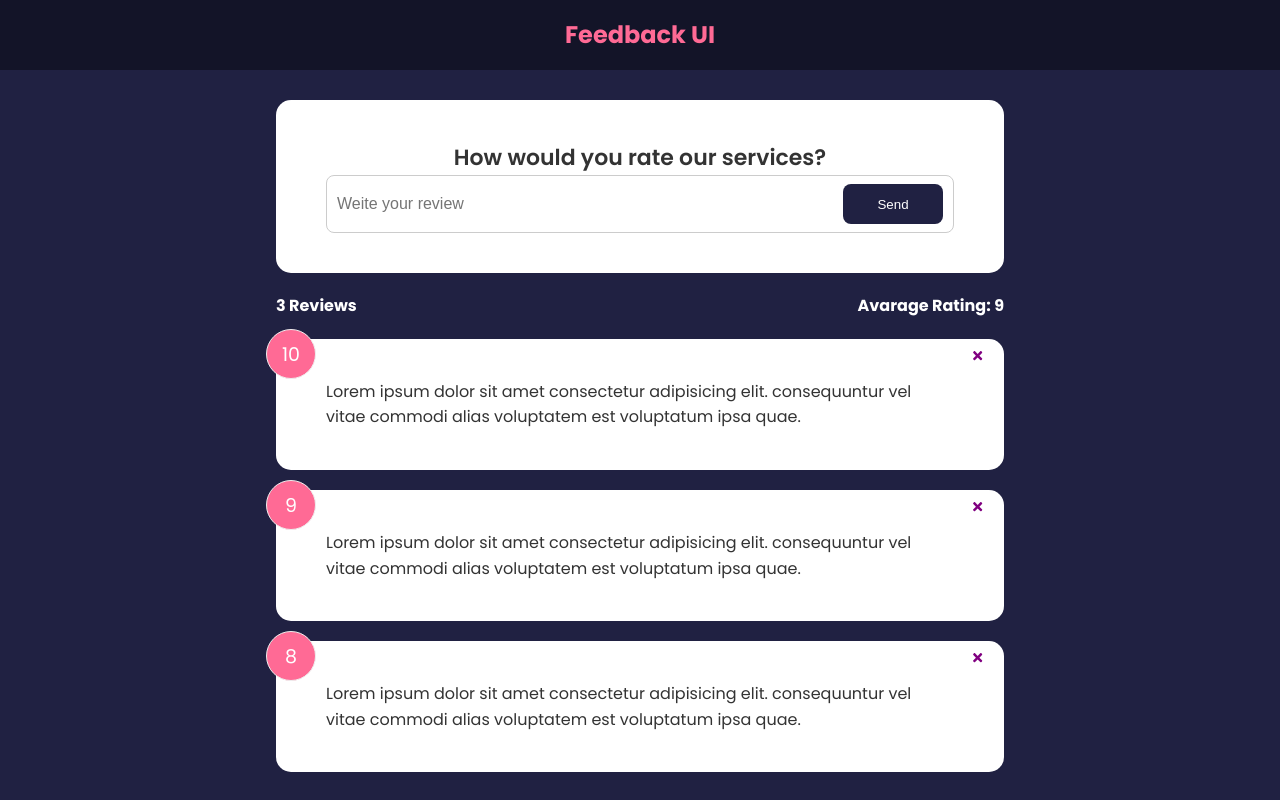
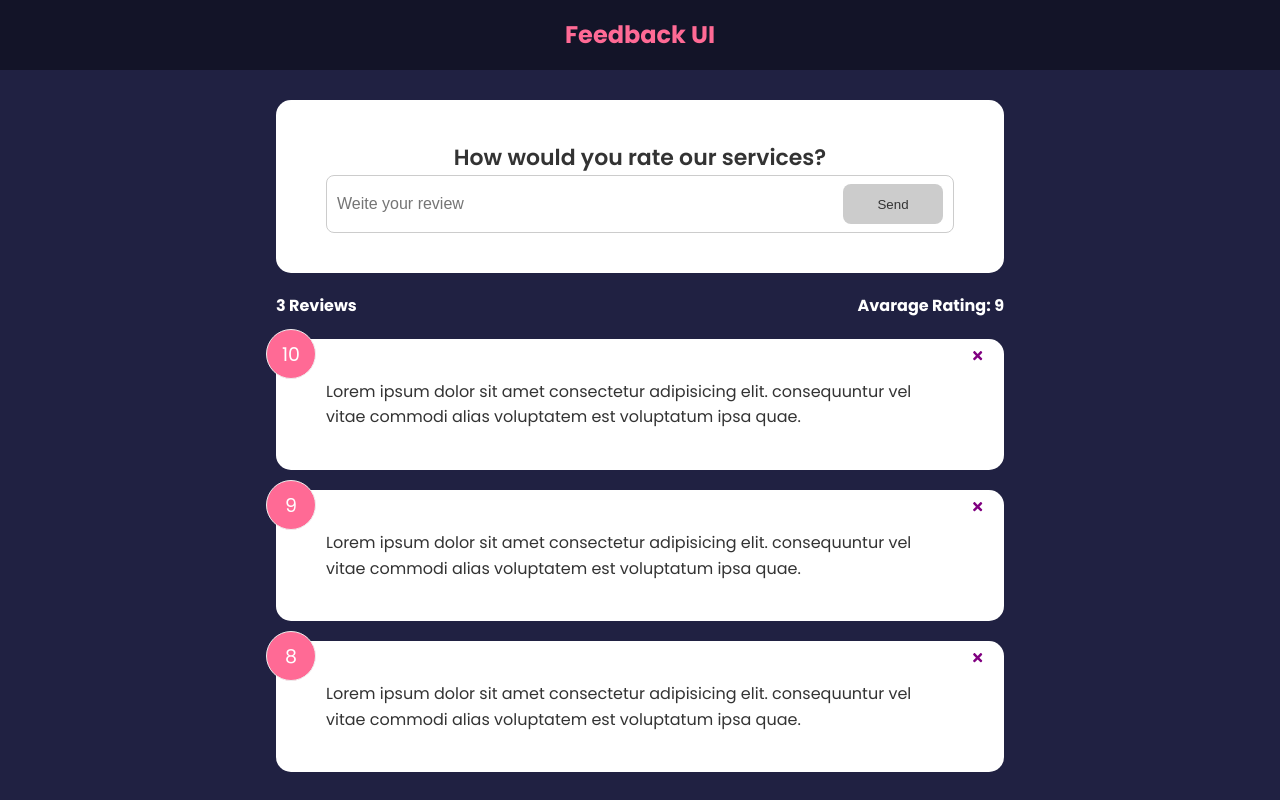
Before and after one commit to JoseAAntonio/feedback_app, a React (Create React App) app: page / in a window 1280 px wide. Built offline with nearby package versions, Linux system fonts and the light colour scheme.

Commit message:
realtime form validation

```diff
--- a/src/components/FeedbackForm.jsx
+++ b/src/components/FeedbackForm.jsx
@@ -4,8 +4,20 @@
 
 export const FeedbackForm = () => {
 	const [text, setText] = useState("");
+	const [btnDisabled, setBtnDisabled] = useState(true);
+	const [message, setMessage] = useState("");
 
 	const handleTextChange = (e) => {
+		if (text === "") {
+			setBtnDisabled(true);
+			setMessage(null);
+		} else if (text !== "" && text.trim().length <= 10) {
+			setBtnDisabled(true);
+			setMessage("Text must be at least 10 characters long");
+		} else {
+			setMessage(null);
+			setBtnDisabled(false);
+		}
 		setText(e.target.value);
 	};
 
@@ -21,8 +33,11 @@
 						placeholder="Weite your review"
 						value={text}
 					/>
-					<Button type="submit">Send</Button>
+					<Button type="submit" isDisabled={btnDisabled}>
+						Send
+					</Button>
 				</div>
+				{message && <div className="message">{message}</div>}
 			</form>
 		</Card>
 	);
```
